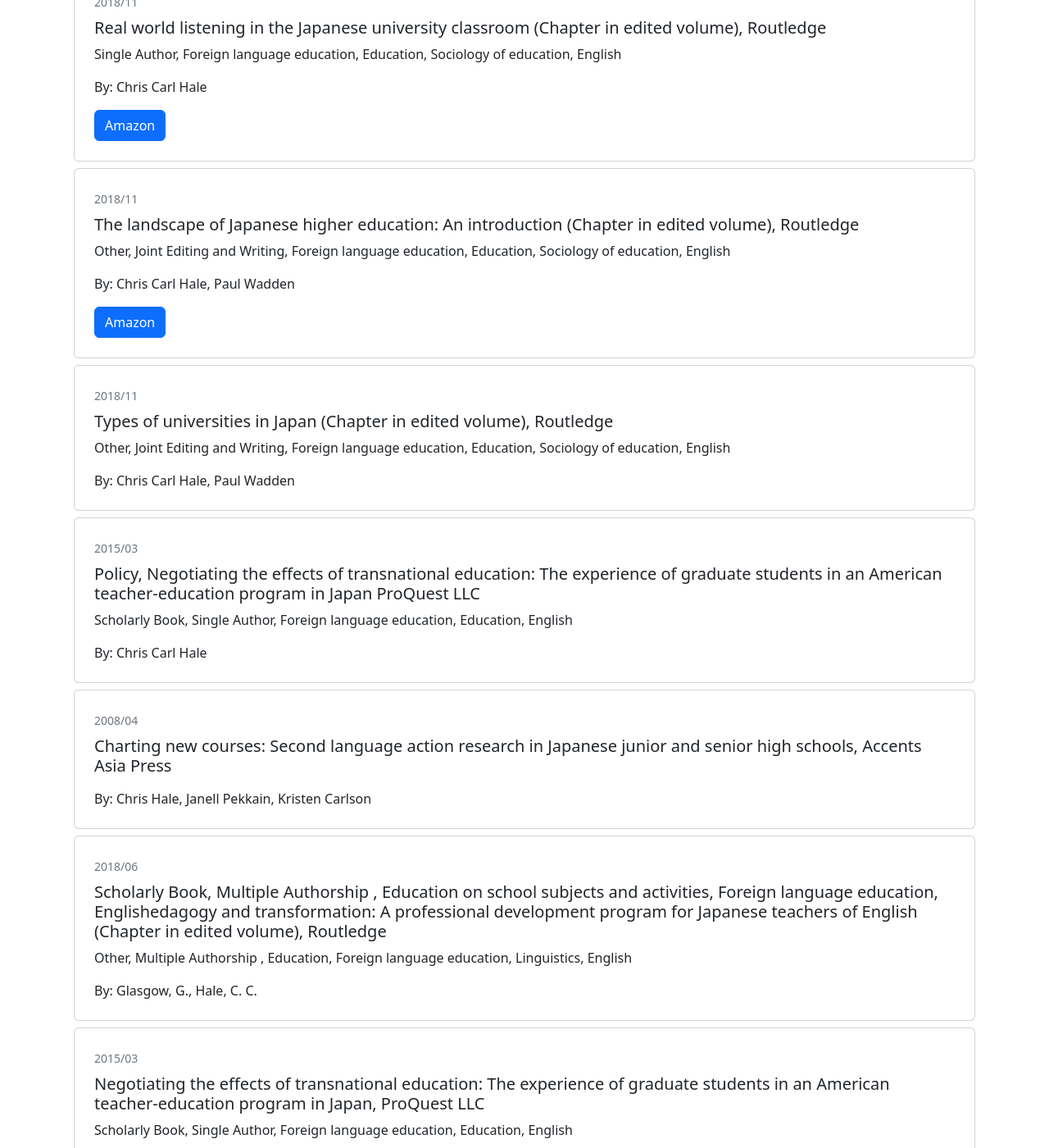
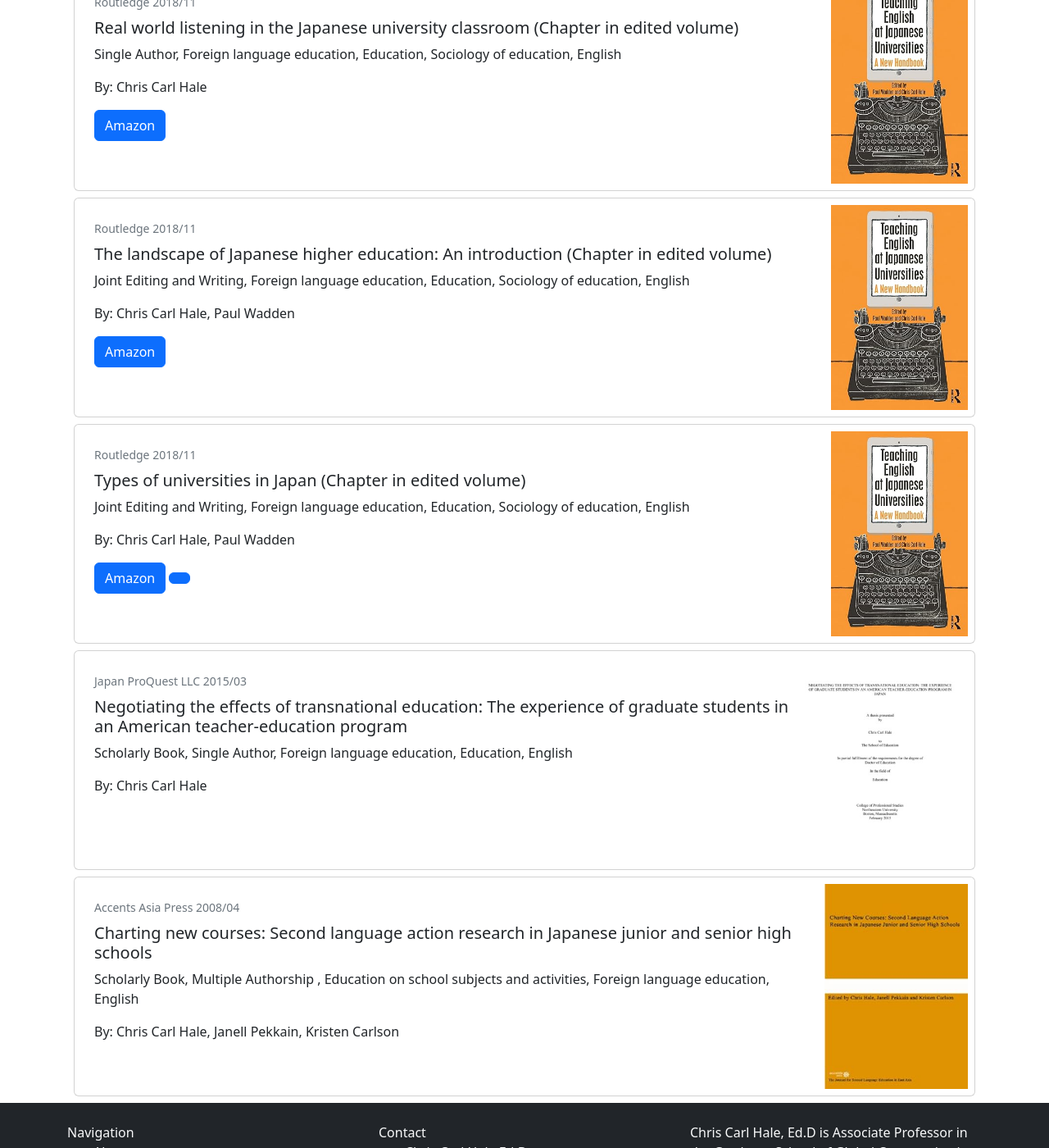
Before and after one commit to chriscarlhale/chriscarlhale.github.io, a Jekyll site: the page built from publications.md, in a window 1280 px wide and 1400 px high, scrolled down 991 px. Shown: the whole window at 82% size. Built offline with Jekyll 4.4.1, drawn with Linux system fonts in a browser that asks for light colours; some of the changed text lies outside the part shown.

Commit message:
fixing pubs

```diff
--- a/publications.md
+++ b/publications.md
@@ -4,8 +4,9 @@
 permalink: /publications
 pubs:
   - name: Academic Culture as Content
+    publisher: Springer
     date: 2020/12
-    title: Self-Assessment in the CLIL Classroom in the International Liberal Arts University, Springer
+    title: Self-Assessment in the CLIL Classroom in the International Liberal Arts University
     author:
       - name: Chris Carl Hale
       - name: Alexander Nanni
@@ -17,8 +18,10 @@
       - site: Springer
         href: https://link.springer.com/book/10.1007%2F978-3-030-54128-6#about
 
-  - name: An in-service TESOL practicum in Japan, Springer
+  - name: An in-service TESOL practicum in Japan
+    publisher: Springer
     date: 2020/11
+    title:
     author:
       - name: Bill Snyder
       - name: Chris Carl Hale
@@ -32,8 +35,9 @@
         href: https://link.springer.com/book/10.1007%2F978-3-030-28756-6
 
   - name: Teaching English at Japanese Universities
-    title: A new Handbook, Routledge
+    publisher: Routledge
     date: 2018/11
+    title: A new Handbook
     author:
       - name: Paul Wadden
       - name: Chris Carl Hale
@@ -47,72 +51,72 @@
       - site: ASIN
         href: http://amazon.co.jp/o/ASIN/1138550396
 
-  - name: Real world listening in the Japanese university classroom (Chapter in edited volume), Routledge
+  - name: Real world listening in the Japanese university classroom (Chapter in edited volume)
+    publisher: Routledge
     date: 2018/11
+    title:
     author:
       - name: Chris Carl Hale
     desc: Single Author, Foreign language education, Education, Sociology of education, English
+    image: /assets/images/teaching_english_at_japanese_universities_a_new_handbook.jpg
     urls:
       - site: Amazon
         href: https://www.amazon.co.jp/dp/1138550396/?coliid=IGO4902J906QC&colid=TLGWXFAEBJFH&psc=0&ref_=lv_ov_lig_dp_it
 
-  - name: "The landscape of Japanese higher education: An introduction (Chapter in edited volume), Routledge"
+  - name: "The landscape of Japanese higher education: An introduction (Chapter in edited volume)"
+    publisher: Routledge
     date: 2018/11
+    title:
     author:
       - name: Chris Carl Hale
       - name: Paul Wadden
-    desc: Other, Joint Editing and Writing, Foreign language education, Education, Sociology of education, English
+    desc: Joint Editing and Writing, Foreign language education, Education, Sociology of education, English
+    image: /assets/images/teaching_english_at_japanese_universities_a_new_handbook.jpg
     urls:
       - site: Amazon
         href: https://www.amazon.co.jp/dp/1138550396/?coliid=IGO4902J906QC&colid=TLGWXFAEBJFH&psc=0&ref_=lv_ov_lig_dp_it
 
-  - name: Types of universities in Japan (Chapter in edited volume), Routledge
+  - name: Types of universities in Japan (Chapter in edited volume)
+    publisher: Routledge
     date: 2018/11
+    title:
     author:
       - name: Chris Carl Hale
       - name: Paul Wadden
-    desc: Other, Joint Editing and Writing, Foreign language education, Education, Sociology of education, English
+    desc: Joint Editing and Writing, Foreign language education, Education, Sociology of education, English
+    image: /assets/images/teaching_english_at_japanese_universities_a_new_handbook.jpg
+    urls:
+      - site: Amazon
+        href: https://www.amazon.co.jp/dp/1138550396/?coliid=IGO4902J906QC&colid=TLGWXFAEBJFH&psc=0&ref_=lv_ov_lig_dp_it
+      - site:
 
-  - name: "Policy, Negotiating the effects of transnational education: The experience of graduate students in an American teacher-education program in Japan ProQuest LLC"
+  - name: "Negotiating the effects of transnational education: The experience of graduate students in an American teacher-education program"
+    publisher: Japan ProQuest LLC
     date: 2015/03
+    title:
     author:
       - name: Chris Carl Hale
     desc: Scholarly Book, Single Author, Foreign language education, Education, English
+    image: /assets/images/negotiating_the_effects_of_transnational_education.png
 
-  - name: "Charting new courses: Second language action research in Japanese junior and senior high schools, Accents Asia Press"
+  - name: "Charting new courses: Second language action research in Japanese junior and senior high schools"
+    publisher: Accents Asia Press
     date: 2008/04
-    author:
-      - name: Chris Hale
-      - name: Janell Pekkain
-      - name: Kristen Carlson
-
-  - name: "Scholarly Book, Multiple Authorship , Education on school subjects and activities, Foreign language education, Englishedagogy and transformation: A professional development program for Japanese teachers of English (Chapter in edited volume), Routledge"
-    date: 2018/06
-    author:
-      - name: Glasgow, G.
-      - name: Hale, C. C.
-    desc: Other, Multiple Authorship , Education, Foreign language education, Linguistics, English
-
-  - name: "Negotiating the effects of transnational education: The experience of graduate students in an American teacher-education program in Japan, ProQuest LLC"
-    date: 2015/03
+    title:
     author:
       - name: Chris Carl Hale
-    desc: Scholarly Book, Single Author, Foreign language education, Education, English
-
-  - name: "Charting new courses: Second language action research in Japanese junior and senior high schools, Accents Asia Press"
-    date: 2008/04
-    author:
-      - name: Chris Hale
       - name: Janell Pekkain
       - name: Kristen Carlson
     desc: Scholarly Book, Multiple Authorship , Education on school subjects and activities, Foreign language education, English
+    image: /assets/images/charting_new_courses_second_language_action_research_in_japanese_junior_and_senior_high_schools_accents_asia_the_journal_for_second_language_education_in_east_asia.jpg
+
 ---
 {% for pub in page.pubs %}
   <div class="card m-2 p-2" style="">
     <div class="row">
       <div class="col">
         <div class="card-body">
-          <div class="card-text"><small class="text-muted">{{ pub.date }}</small></div>
+          <div class="card-text"><small class="text-muted">{{ pub.publisher }} {{ pub.date }}</small></div>
           <h4 class="card-title">{{ pub.name.title }}</h4>
           <h5 class="card-title">{{ pub.name }}</h5>
           <p class="card-text">{{ pub.desc }}</p>
```
Also changed, not shown: assets/images/charting_new_courses_second_language_action_research_in_japanese_junior_and_senior_high_schools_accents_asia_the_journal_for_second_language_education_in_east_asia.jpg (added), assets/images/negotiating_the_effects_of_transnational_education.png (added).
